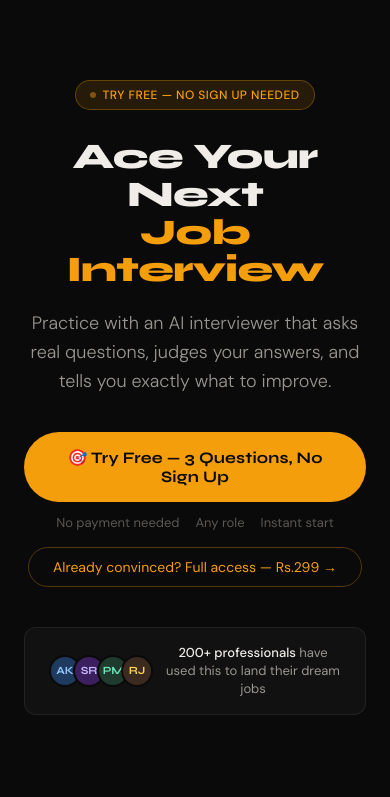
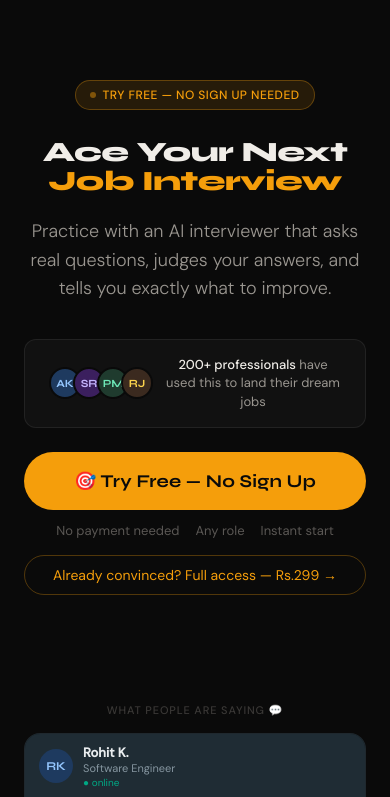
Before and after one commit to sarda1234/interview-coach-frontend, a React (Vite) app: page / in a window 390 px wide. Shown: the top 797 px of the page. Built offline with nearby package versions, Linux system fonts and the light colour scheme.

Commit message:
Fix mobile CTA button and hero layout

```diff
--- a/src/App.jsx
+++ b/src/App.jsx
@@ -13,7 +13,7 @@ const styles = `
   .badge { display: inline-flex; align-items: center; gap: 6px; background: rgba(245,158,11,0.12); border: 1px solid rgba(245,158,11,0.3); color: #f59e0b; font-size: 12px; font-weight: 500; padding: 6px 14px; border-radius: 100px; margin-bottom: 28px; letter-spacing: 0.04em; text-transform: uppercase; }
   .badge-dot { width: 6px; height: 6px; background: #f59e0b; border-radius: 50%; animation: pulse 2s infinite; }
   @keyframes pulse { 0%, 100% { opacity: 1; } 50% { opacity: 0.4; } }
-  .hero h1 { font-family: 'Syne', sans-serif; font-size: clamp(36px, 7vw, 64px); font-weight: 800; line-height: 1.05; letter-spacing: -0.02em; color: #f0ede8; margin-bottom: 20px; }
+  .hero h1 { font-family: 'Syne', sans-serif; font-size: clamp(28px, 6vw, 64px); font-weight: 800; line-height: 1.05; letter-spacing: -0.02em; color: #f0ede8; margin-bottom: 20px; }
   .hero h1 span { color: #f59e0b; }
   .hero p { font-size: 18px; color: #9a9690; line-height: 1.6; max-width: 520px; margin: 0 auto 36px; font-weight: 300; }
   .cta-group { display: flex; flex-direction: column; align-items: center; gap: 12px; }
@@ -544,20 +544,7 @@ export default function App() {
             </div>
             <h1>Ace Your Next<br /><span>Job Interview</span></h1>
             <p>Practice with an AI interviewer that asks real questions, judges your answers, and tells you exactly what to improve.</p>
-            <div className="cta-group">
-              <button className="btn-cta" onClick={handleFreeClick}>
-                🎯 Try Free — 3 Questions, No Sign Up
-              </button>
-              <div className="cta-sub">
-                <span>No payment needed</span>
-                <span>Any role</span>
-                <span>Instant start</span>
-              </div>
-              <button style={{background:"transparent", border:"1px solid rgba(245,158,11,0.3)", color:"#f59e0b", fontFamily:"'DM Sans', sans-serif", fontSize:"14px", padding:"10px 24px", borderRadius:"100px", cursor:"pointer", marginTop:"4px"}} onClick={handleBuyClick}>
-                Already convinced? Full access — Rs.299 →
-              </button>
-            </div>
-            <div className="social-proof">
+            <div className="social-proof" style={{marginTop:"0", marginBottom:"24px"}}>
               <div className="avatars">
                 <div className="avatar av1">AK</div>
                 <div className="avatar av2">SR</div>
@@ -567,6 +554,19 @@ export default function App() {
               <div className="social-proof-text">
                 <strong>200+ professionals</strong> have used this to land their dream jobs
               </div>
+            </div>
+            <div className="cta-group">
+              <button className="btn-cta" style={{width:"100%", justifyContent:"center", fontSize:"18px", padding:"18px 24px"}} onClick={handleFreeClick}>
+                🎯 Try Free — No Sign Up
+              </button>
+              <div className="cta-sub">
+                <span>No payment needed</span>
+                <span>Any role</span>
+                <span>Instant start</span>
+              </div>
+              <button style={{background:"transparent", border:"1px solid rgba(245,158,11,0.3)", color:"#f59e0b", fontFamily:"'DM Sans', sans-serif", fontSize:"14px", padding:"10px 24px", borderRadius:"100px", cursor:"pointer", marginTop:"4px", width:"100%"}} onClick={handleBuyClick}>
+                Already convinced? Full access — Rs.299 →
+              </button>
             </div>
           </div>
 
```
